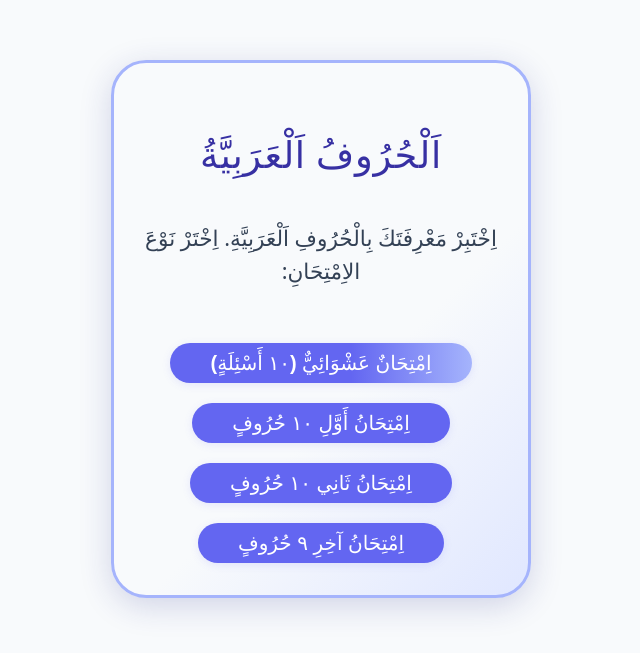
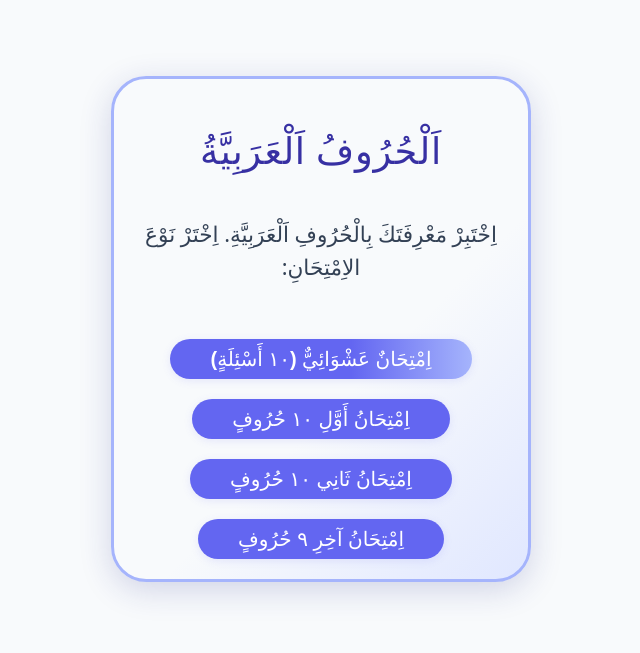
Before and after one commit to YousofFarrag/letrasarabe, a React (Vite) app: page / in a window 1280 px wide. Shown: the part 103-756 px from the top of the page, without its empty margins (319-959 px from the left). Built offline with nearby package versions, Linux system fonts and the light colour scheme.

Commit message:
style: improve mobile layout, fit frame with margins, remove black background

```diff
--- a/src/index.css
+++ b/src/index.css
@@ -30,6 +30,7 @@ body {
   align-items: center;
   justify-content: center;
   background: #f8fafc;
+  overflow-x: hidden;
 }
 
 #root {
@@ -45,12 +46,12 @@ body {
   max-width: 420px;
   min-width: 280px;
   min-height: 500px;
-  max-height: 100vh;
+  max-height: 98vh;
   margin: 0.5cm;
   background: linear-gradient(135deg, #f8fafc 60%, #e0e7ff 100%);
   border-radius: 2.2rem;
   box-shadow: 0 8px 32px 0 rgba(31, 38, 135, 0.18);
-  padding: 2.5rem 1.2rem 2rem 1.2rem;
+  padding: 1.2rem 0.7rem 1.2rem 0.7rem;
   display: flex;
   flex-direction: column;
   align-items: center;
@@ -58,7 +59,8 @@ body {
   border: 3px solid #a5b4fc;
   position: relative;
   box-sizing: border-box;
-  overflow: hidden;
+  overflow-y: auto;
+  overflow-x: hidden;
 }
 
 @media (max-width: 600px) {
@@ -68,10 +70,12 @@ body {
     min-width: unset;
     min-height: unset;
     max-width: 100vw;
-    max-height: 100vh;
+    max-height: 98vh;
     padding: 1.2rem 0.3rem 1.2rem 0.3rem;
     border-radius: 1.2rem;
     margin: 0.5cm;
+    overflow-y: auto;
+    overflow-x: hidden;
   }
   h1, .quiz-title {
     font-size: 2em;
```
